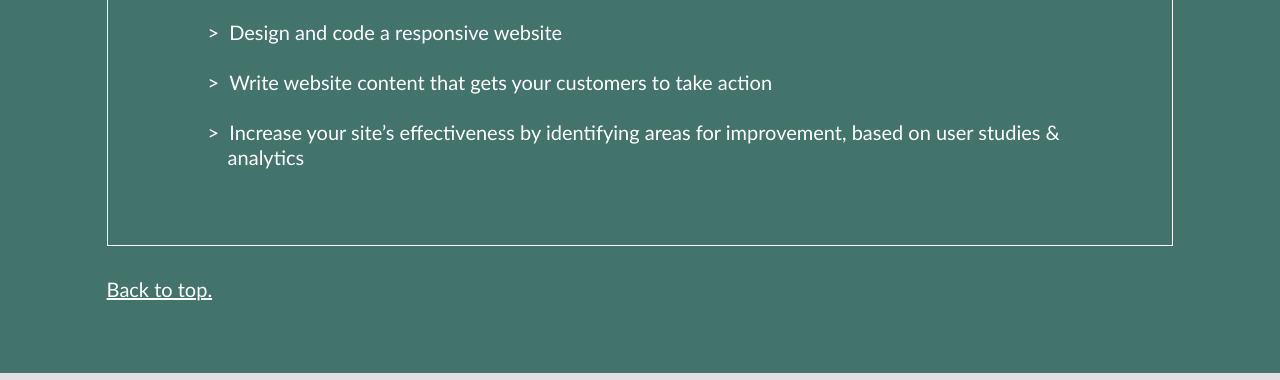
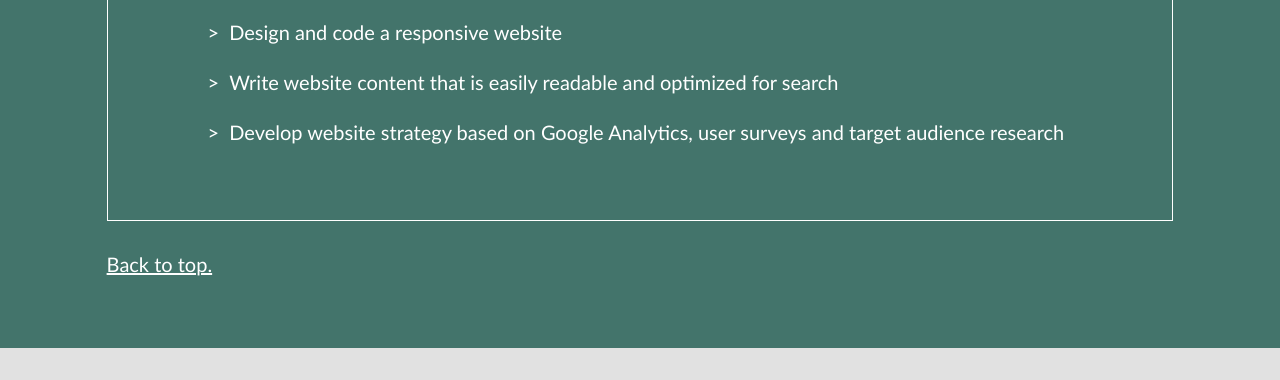
Before and after one commit to amykirst/portfolio, a plain HTML site: page index.html in a window 1280 px wide. Shown: the part 717-1097 px from the top of the page. Drawn offline with nearby package versions, Linux system fonts and the light colour scheme.

Commit message:
Updated top text

```diff
--- a/index.html
+++ b/index.html
@@ -33,9 +33,8 @@
 				<div class="line"><h2><a name="do">What I Can Do For You</a></h2></div>
 				<ul>
 					<li>Design and code a responsive website</li>
-					<li>Write website content that gets your customers to take action</li>
-					<li>Increase your site’s effectiveness by identifying areas for improvement, based
-		       on user studies &amp; analytics</li>
+					<li>Write website content that is easily readable and optimized for search</li>
+					<li>Develop website strategy based on Google Analytics, user surveys and target audience research</li>
 				</ul>
 				<p><a href="#home">Back to top.</a></p>
 		</section>
```
